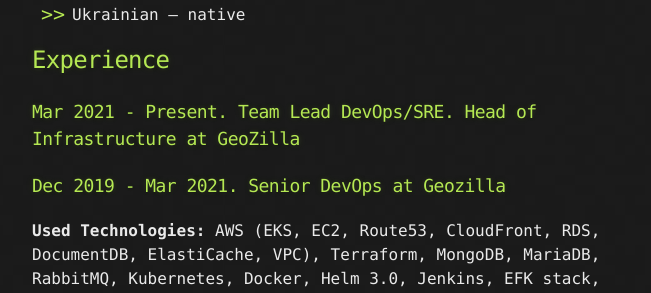
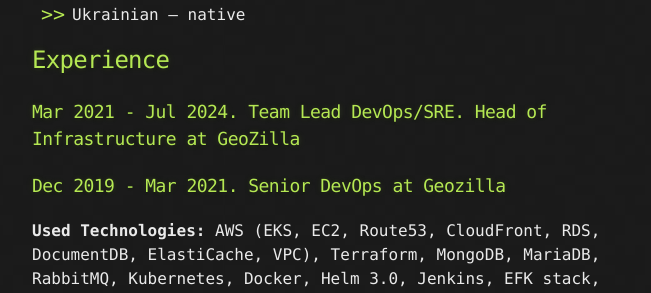
Before and after one commit to ivanovUA/ivanovua.github.io, a Jekyll site: the page built from index.md, in a window 1280 px wide and 900 px high, scrolled down 1623 px. Shown: the part 159-452 px from the top of the window, without its empty margins (308-959 px from the left). Built offline with Jekyll 4.4.1, drawn with Linux system fonts in a browser that asks for light colours.

Commit message:
end date at GeoZilla

```diff
--- a/index.md
+++ b/index.md
@@ -44,7 +44,7 @@ Overall, I am confident that my expertise and experience in DevOps and Linux sys
 
 ## Experience
 
-### Mar 2021 - Present. Team Lead DevOps/SRE. Head of Infrastructure at GeoZilla
+### Mar 2021 - Jul 2024. Team Lead DevOps/SRE. Head of Infrastructure at GeoZilla
 ### Dec 2019 - Mar 2021. Senior DevOps at Geozilla
 **Used Technologies:** AWS (EKS, EC2, Route53, CloudFront, RDS, DocumentDB, ElastiCache, VPC), Terraform, MongoDB, MariaDB, RabbitMQ, Kubernetes, Docker, Helm 3.0, Jenkins, EFK stack, Grafana, Prometheus, Vault, jmeter, Redline13.
 
```
